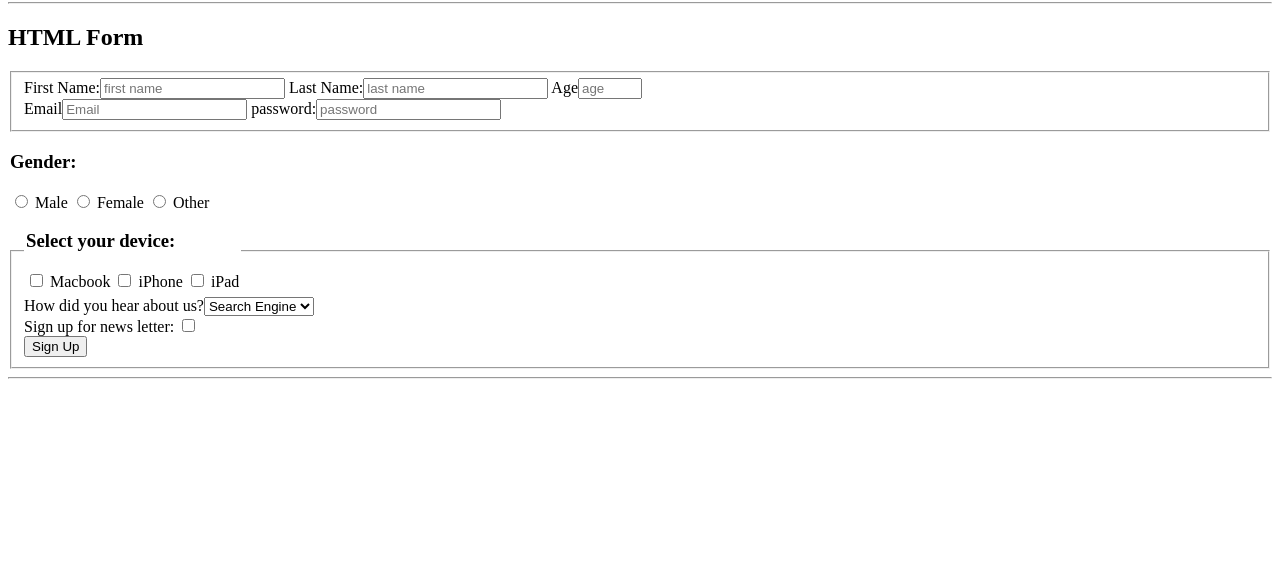
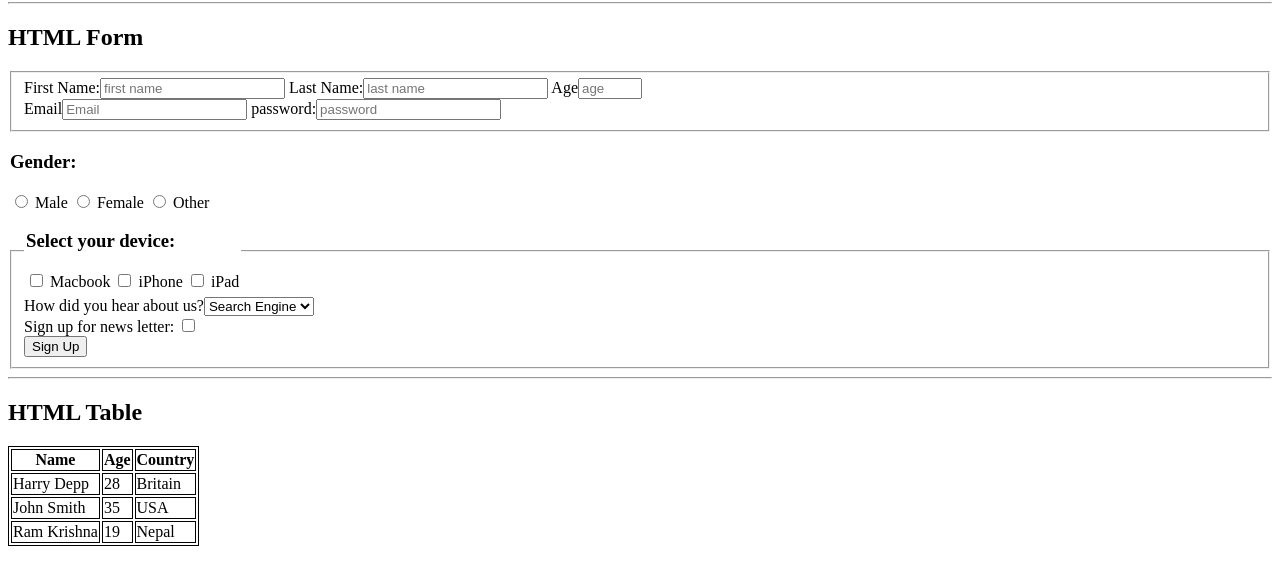
Before and after one commit to Bongithemba/TCG-HTML-Capstone, a plain HTML site: page index.html in a window 1280 px wide. Shown: the part 78-662 px from the top of the page. Drawn offline with Linux system fonts and the light colour scheme.

Commit message:
added table

```diff
--- a/index.html
+++ b/index.html
@@ -1,5 +1,10 @@
 <!DOCTYPE html>
 <html>
+    <style>
+        table, th, td {
+          border:1px solid black;
+        }
+        </style>
   <head>
     <title>Form and Table</title>
     <meta charset="utf-8" />
@@ -48,6 +53,29 @@
       </fieldset>
     </form>
     <hr />
-    <table></table>
+    <h2>HTML Table</h2>
+    <table>
+        <tr>
+            <th><b>Name</b></th>
+            <th><b>Age</b></th>
+            <th><b>Country</b></th>
+        </tr>
+        <tr>
+            <td>Harry Depp</td>
+            <td>28</td>
+            <td>Britain</td>
+        </tr>
+        <tr>
+            <td>John Smith</td>
+            <td>35</td>
+            <td>USA</td>
+        </tr>
+        <tr>
+            <td>Ram Krishna</td>
+            <td>19</td>
+            <td>Nepal</td>
+        </tr>
+
+    </table>
   </body>
 </html>
```
